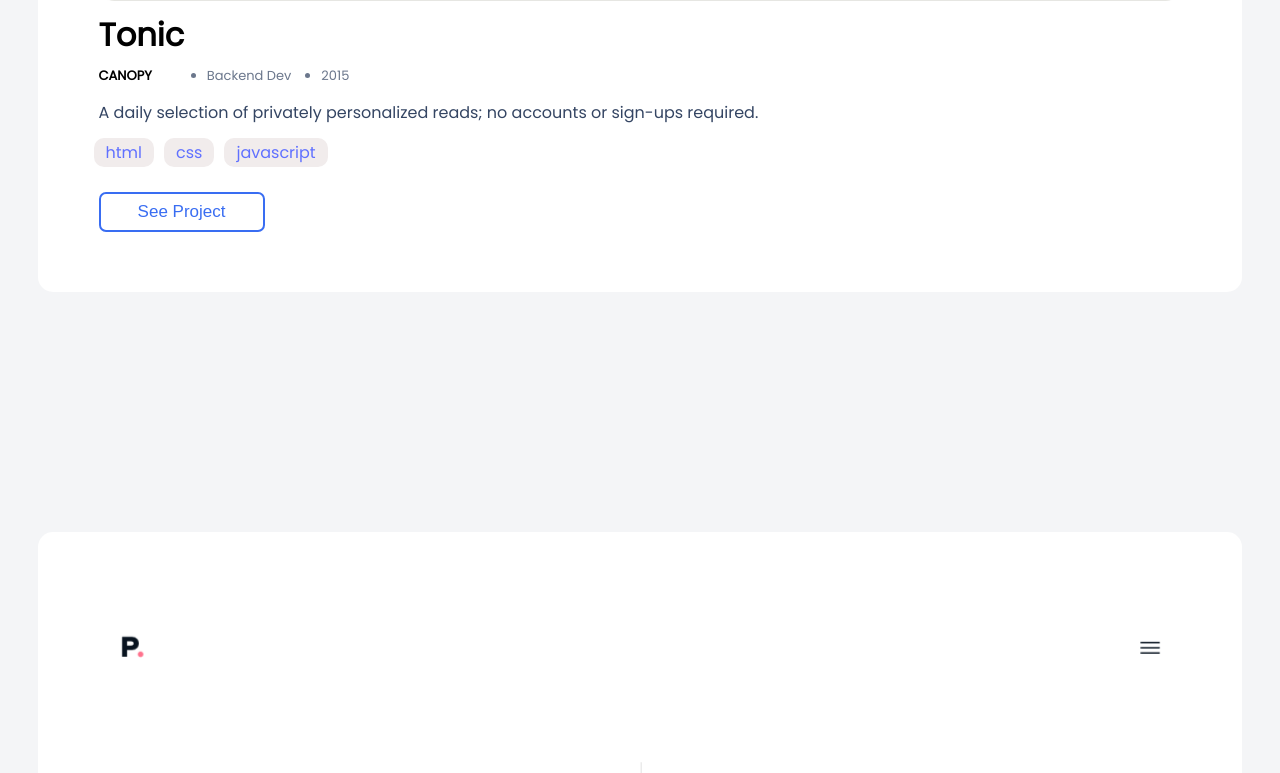
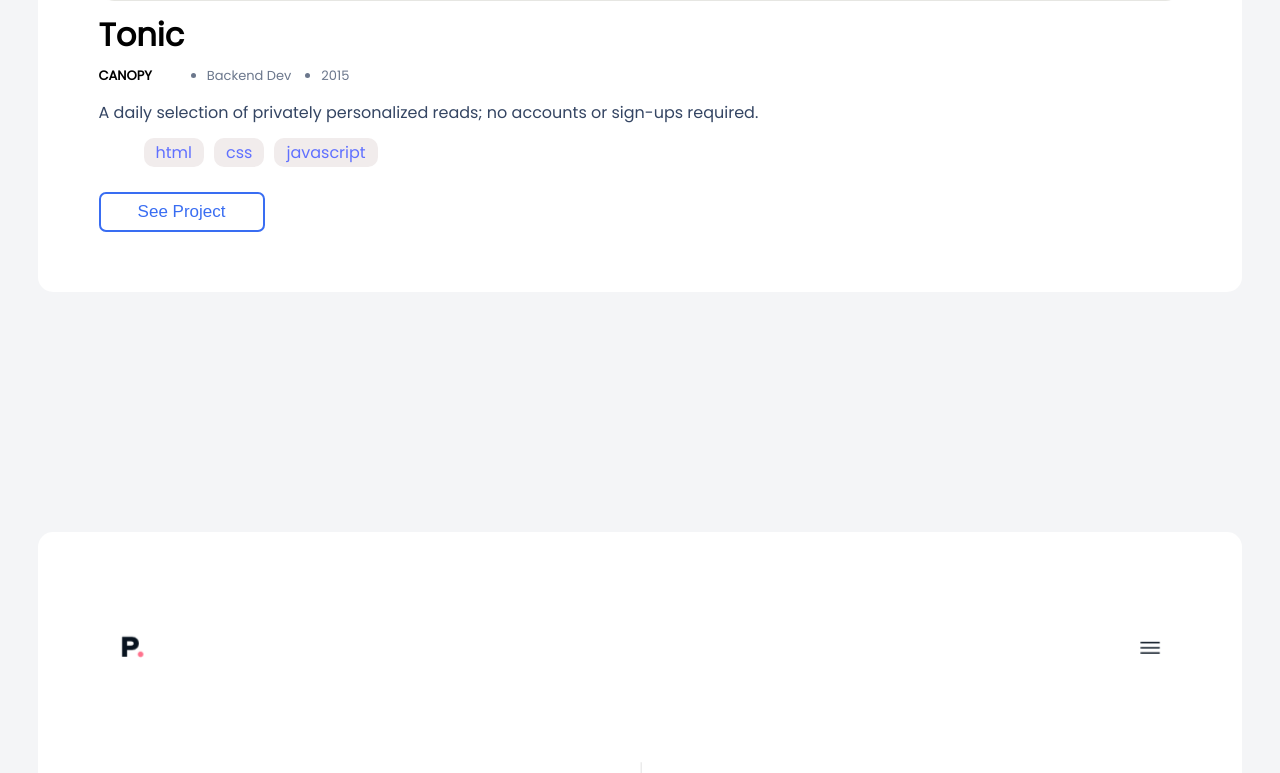
Before and after one commit to nouman17610/figma-template01, a website: page index.html in a window 1280 px wide. Shown: the part 1688-2461 px from the top of the page. Drawn offline with Linux system fonts and the light colour scheme.

Commit message:
edit parent child relationship of list items

```diff
--- a/style.css
+++ b/style.css
@@ -144,13 +144,12 @@
   }
 
   .languages {
-    justify-content: left;
-    margin-left: -50px;
     margin-top: -24px;
     margin-bottom: 4px;
   }
 
   .languages ul {
+    /* float: left; */
     display: flex;
     list-style: none;
   }
```
Also changed, not shown: index.html (indentation only).
